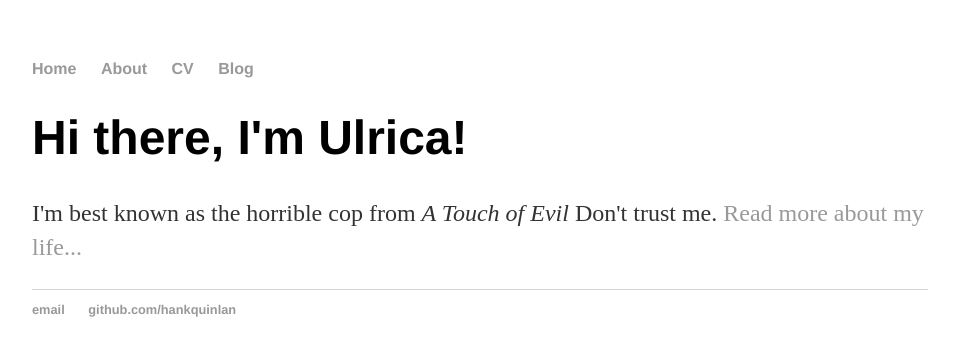
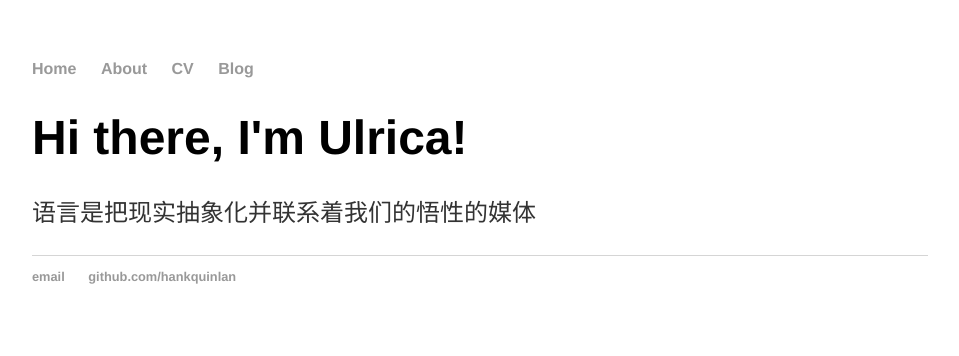
Before and after one commit to ulrica-x/ulrica-x.github.io, a Jekyll site: the page built from index.html, in a window 1280 px wide. Shown: the top 356 px of the page, without its empty margins (160-1119 px from the left). Built offline with Jekyll 4.4.1, drawn with Linux system fonts in a browser that asks for light colours.

Commit message:
Update index.html

```diff
--- a/index.html
+++ b/index.html
@@ -4,5 +4,6 @@ title: Ulrica's Test 1
 ---
 <div class="blurb">
 	<h1>Hi there, I'm Ulrica!</h1>
-	<p>I'm best known as the horrible cop from <em>A Touch of Evil</em> Don't trust me. <a href="/about">Read more about my life...</a></p>
+	<!-- <p>I'm best known as the horrible cop from <em>A Touch of Evil</em> Don't trust me. <a href="/about">Read more about my life...</a></p> -->
+	<p>语言是把现实抽象化并联系着我们的悟性的媒体</p>
 </div><!-- /.blurb -->
```
